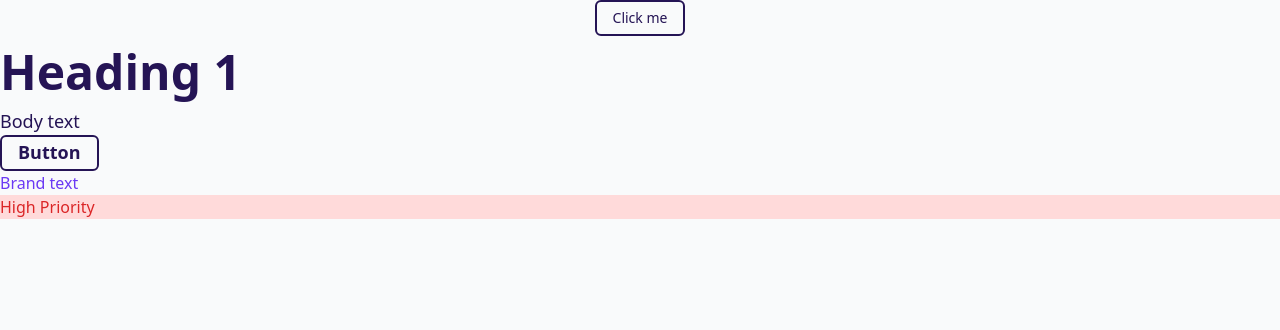
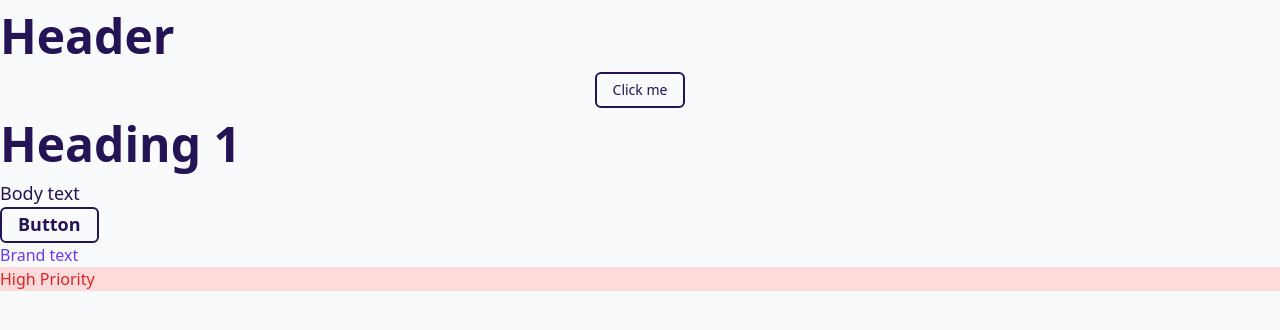
Before and after one commit to Tas-Com/Tascom, a React (Vite) app: page / in a window 1280 px wide. Shown: the top 330 px of the page. Built offline with nearby package versions, Linux system fonts and the light colour scheme.

Commit message:
Setup the Tanstack Router completely

```diff
--- a/package.json
+++ b/package.json
@@ -14,7 +14,7 @@
     "@tailwindcss/vite": "^4.1.18",
     "@tanstack/react-query": "^5.90.19",
     "@tanstack/react-query-devtools": "^5.91.2",
-    "@tanstack/react-router": "^1.151.6",
+    "@tanstack/react-router": "^1.157.7",
     "class-variance-authority": "^0.7.1",
     "clsx": "^2.1.1",
     "lucide-react": "^0.562.0",
--- a/src/App.tsx
+++ b/src/App.tsx
@@ -1,26 +1,15 @@
-import { Button } from "./components/ui/button";
+import { createRouter, RouterProvider } from "@tanstack/react-router";
+import { routeTree } from "./routes";
 
+const router = createRouter({ routeTree, notFoundMode: 'root' });
+
+declare module '@tanstack/react-router' {
+  interface Register {
+    router: typeof router;
+  }
+}
 function App() {
-  return (
-    <>
-      <div className="flex flex-col items-center justify-center">
-        <Button className="border-2">Click me</Button>
-      </div>
-
-      <h1>Heading 1</h1>
-      <p className="text-body1">Body text</p>
-      <Button className="text-btn-primary border-2">Button</Button>
-
-      <br />
-
-      <div className="bg-bg-primary text-text-primary border-border-default">
-        <span className="text-brand-purple">Brand text</span>
-        <div className="bg-priority-high-bg text-priority-high-text">
-          High Priority
-        </div>
-      </div>
-    </>
-  );
+  return  <RouterProvider router={router} />;
 }
 
 export default App;
--- /dev/null
+++ b/src/routes.tsx
@@ -0,0 +1,42 @@
+import { createRootRoute, createRoute, Navigate, Outlet } from '@tanstack/react-router';
+import { Button } from './components/ui/button';
+
+const rootRoute = createRootRoute({
+  component: () => (
+    <div>
+      <h1>Header</h1>
+      <Outlet />
+    </div>
+  ),
+  notFoundComponent: () => <Navigate to="/" />,
+});
+export const homeRoute = createRoute({
+  getParentRoute: () => rootRoute,
+  path: '/',
+  component: () => (
+    <>
+      <div className="flex flex-col items-center justify-center">
+        <Button className="border-2">Click me</Button>
+      </div>
+
+      <h1>Heading 1</h1>
+      <p className="text-body1">Body text</p>
+      <Button className="text-btn-primary border-2">Button</Button>
+
+      <br />
+
+      <div className="bg-bg-primary text-text-primary border-border-default">
+        <span className="text-brand-purple">Brand text</span>
+        <div className="bg-priority-high-bg text-priority-high-text">High Priority</div>
+      </div>
+    </>
+  ),
+});
+
+export const authRoute = createRoute({
+  getParentRoute: () => rootRoute,
+  path: '/auth',
+  component: () => <h1>Auth</h1>,
+});
+
+export const routeTree = rootRoute.addChildren([homeRoute, authRoute]);
```
Also changed, not shown: 1 other file (tests, documents, lock files or other folders).
